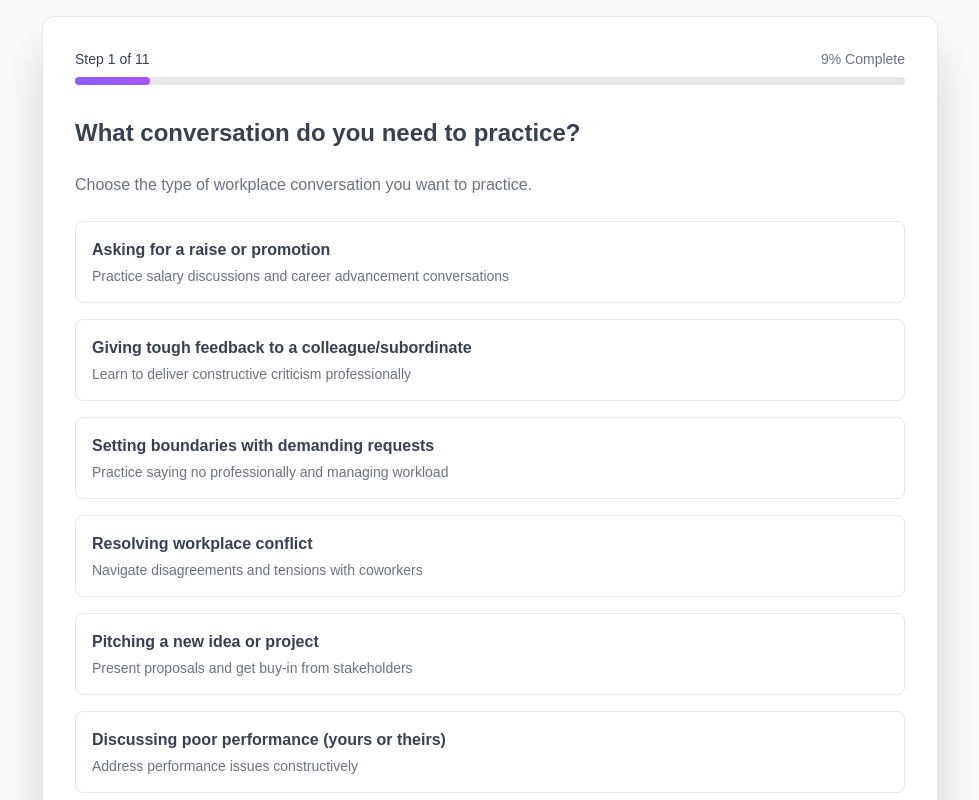
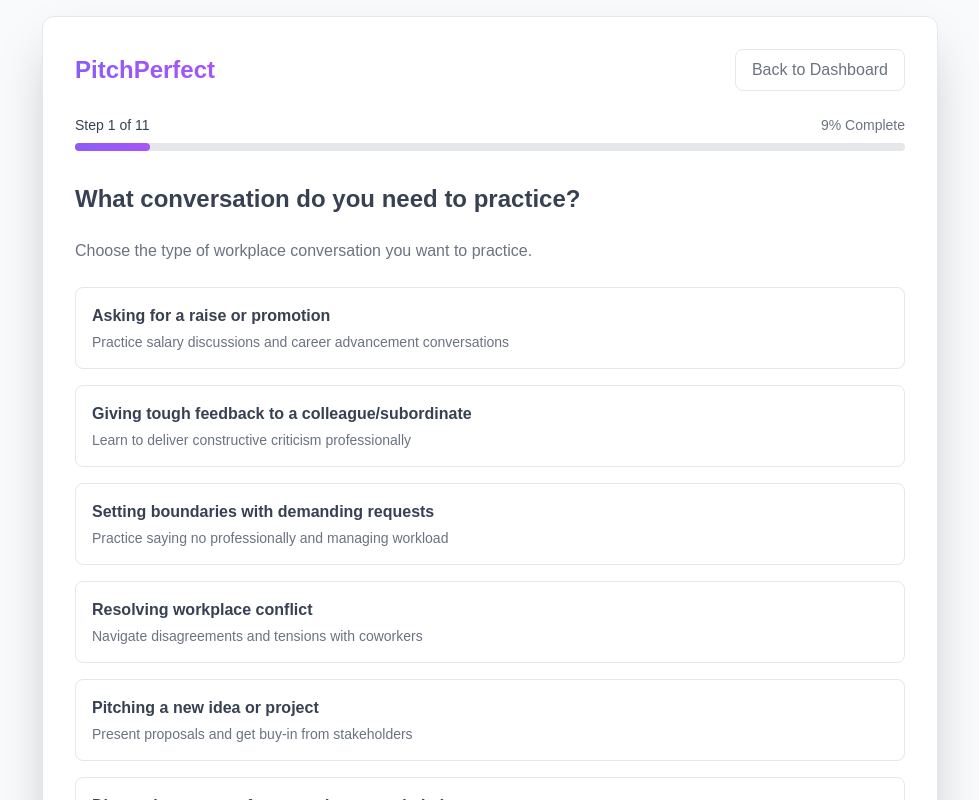
Before and after one commit to VainerAriel/HackThe6ix2025, a Next.js app in the folder frontend/: page /onboarding in a window 1280 px wide. Shown: the top 800 px of the page, without its empty margins (150-1129 px from the left). Built offline with nearby package versions, Linux system fonts and the light colour scheme.

Commit message:
Minor features

```diff
--- a/frontend/src/pages/dashboard.tsx
+++ b/frontend/src/pages/dashboard.tsx
@@ -2,6 +2,24 @@ import { useUser } from "@auth0/nextjs-auth0/client";
 import { useRouter } from "next/router";
 import { useEffect } from "react";
 import Link from "next/link";
+
+// Helper function to get the best display name from Auth0 user
+const getDisplayName = (user: any) => {
+    // Priority order: nickname > name > email username > 'User'
+    if (user.nickname && user.nickname.trim()) {
+        return user.nickname;
+    }
+    if (user.name && user.name.trim()) {
+        return user.name;
+    }
+    if (user.email) {
+        // Extract username from email (before @)
+        const emailUsername = user.email.split('@')[0];
+        // Capitalize first letter
+        return emailUsername.charAt(0).toUpperCase() + emailUsername.slice(1);
+    }
+    return 'User';
+};
 
 export default function Dashboard() {
     const { user: auth0User, isLoading: auth0Loading } = useUser();
@@ -50,7 +68,7 @@ export default function Dashboard() {
                 <div className="text-center max-w-md">
                     {/* Welcome Message */}
                     <h1 className="text-5xl font-semibold text-[#374151] mb-4 tracking-wide">
-                        Welcome, {auth0User.nickname ? auth0User.nickname : auth0User.name}
+                        Welcome, {getDisplayName(auth0User)}
                     </h1>
 
                     {/* Slogan */}
--- a/frontend/src/pages/onboarding.tsx
+++ b/frontend/src/pages/onboarding.tsx
@@ -1,4 +1,5 @@
 import React, { useState } from 'react';
+import { useRouter } from 'next/router';
 import ProgressBar from '../components/onboarding/ProgressBar';
 import ChatBubble from '../components/chat/ChatBubble';
 
@@ -88,6 +89,8 @@ const API_BASE_URL = 'http://localhost:5000';
 
 // Main Onboarding component
 const Onboarding: React.FC = () => {
+  const router = useRouter();
+
   // State for form data
   const [currentStep, setCurrentStep] = useState(1);
   const [formData, setFormData] = useState({
@@ -647,6 +650,19 @@ const Onboarding: React.FC = () => {
   return (
     <div className="min-h-screen bg-[#f8fafc] flex items-center justify-center p-4 font-sans">
       <div className="bg-white p-8 rounded-xl shadow-2xl w-full max-w-4xl border border-[#e5e7eb]">
+        {/* Header with Back to Dashboard button */}
+        <div className="flex justify-between items-center mb-6">
+          <h1 className="text-2xl font-bold bg-gradient-to-r from-[#8b5cf6] to-[#a855f7] bg-clip-text text-transparent">
+            PitchPerfect
+          </h1>
+          <button
+            onClick={() => router.push('/dashboard')}
+            className="px-4 py-2 bg-transparent border border-[#e5e7eb] text-[#6b7280] rounded-lg hover:bg-[#f3f4f6] hover:border-[#d1d5db] transition-all duration-200"
+          >
+            Back to Dashboard
+          </button>
+        </div>
+
         {currentStep <= totalSteps && (
           <ProgressBar currentStep={currentStep} totalSteps={totalSteps} />
         )}
```
